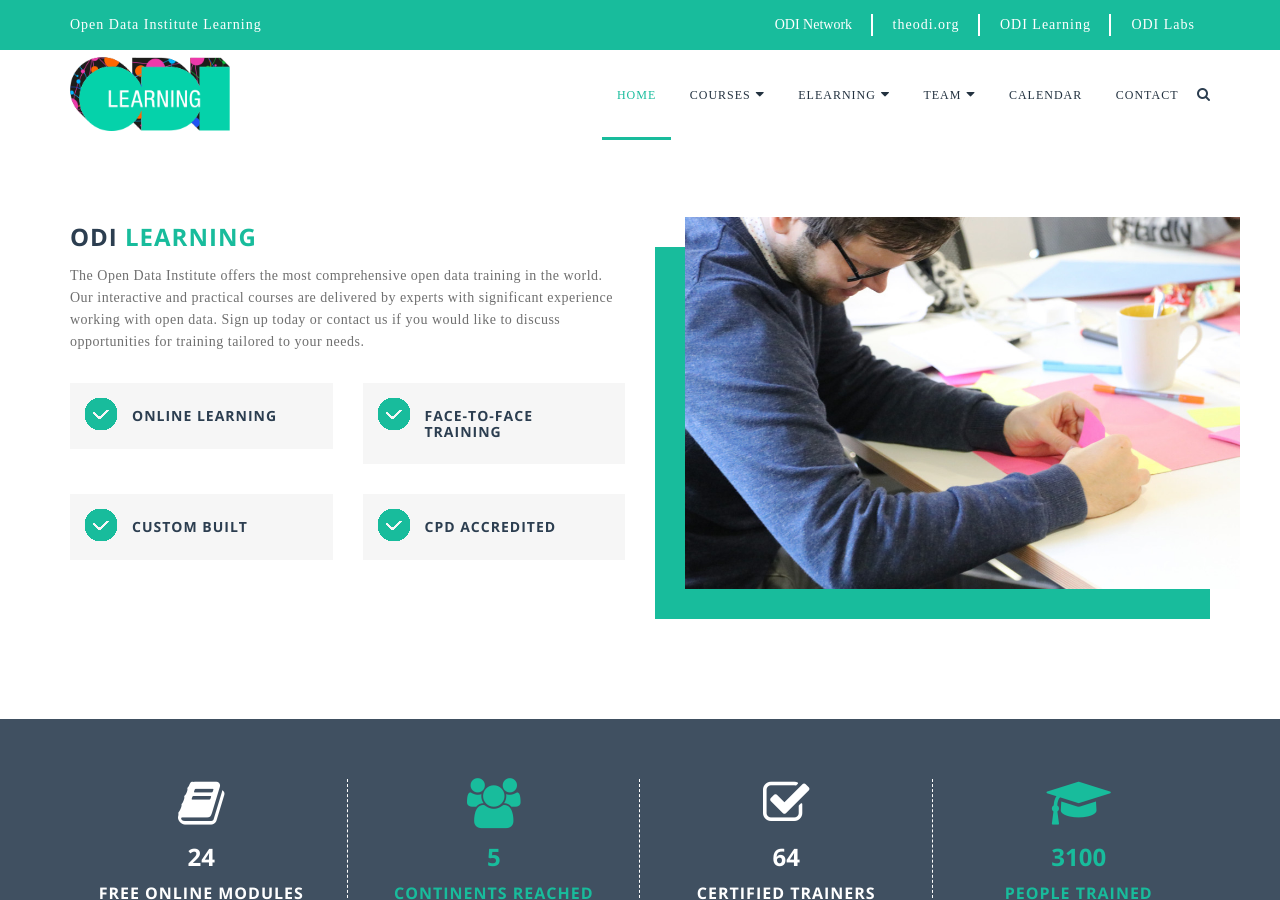
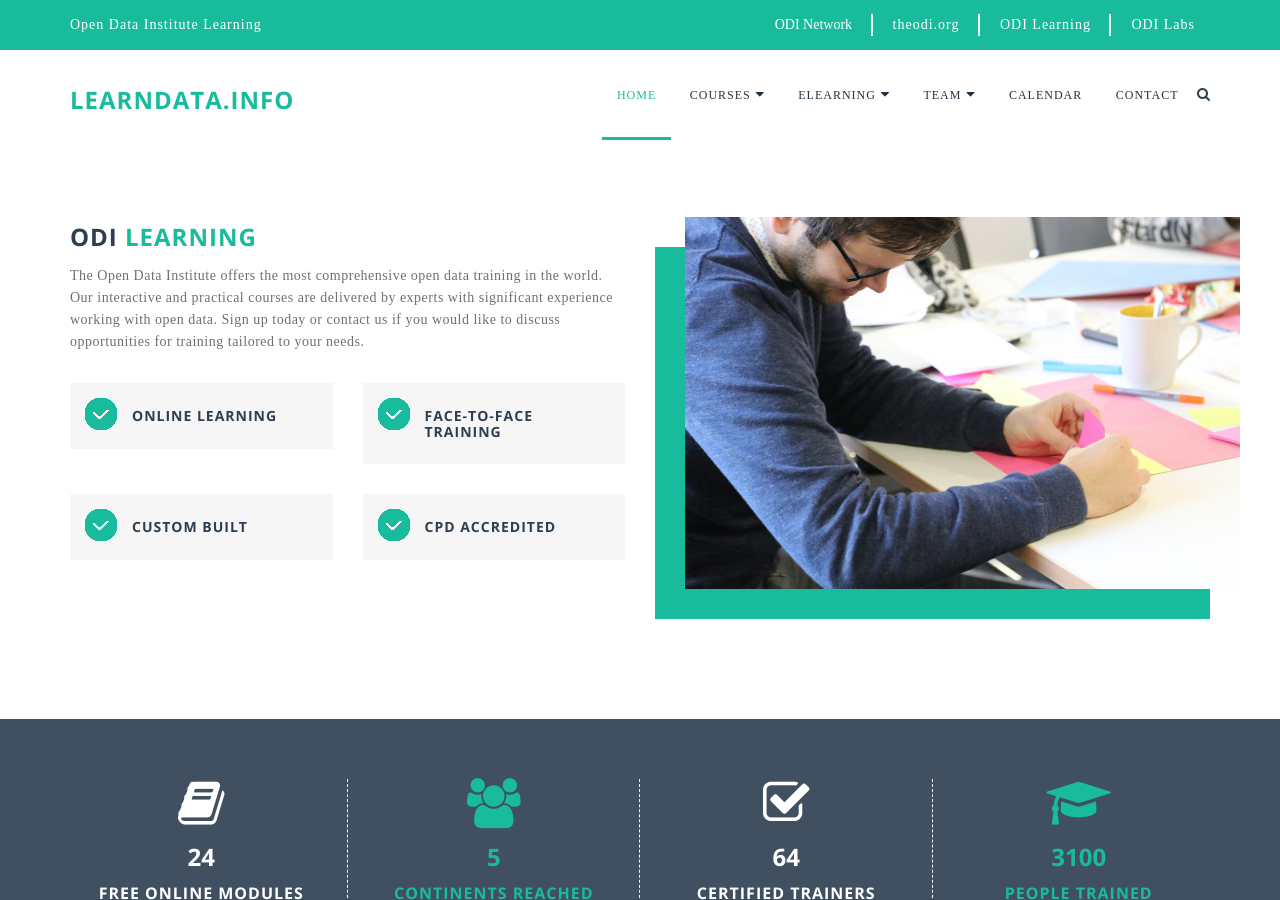
Before and after one commit to theodi/learndata.info, a Jekyll site: the page built from index.html, in a window 1280 px wide and 900 px high. Built offline with Jekyll 4.4.1, drawn with Linux system fonts in a browser that asks for light colours; some web fonts are replaced.

Commit message:
Learndata

```diff
--- a/_includes/navbar.html
+++ b/_includes/navbar.html
@@ -5,7 +5,10 @@
             <div class="col-sm-3 col-xs-9">
                 <!-- Logo Area -->
                 <div class="logo_area">
-                    <a href="index.html"><img src="img/core-img/logo.png" alt=""></a>
+                    <!--<a href="index.html"><img src="img/core-img/logo.png" alt=""></a>-->
+                    <div class="about_us_text" style="margin-top: 30px;">
+                         <h3><span>learndata.info</span></h3>
+                    </div>
                 </div>
             </div>
 
```
